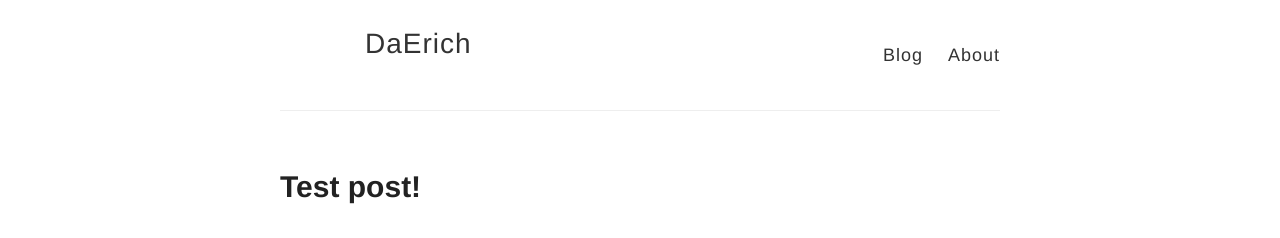
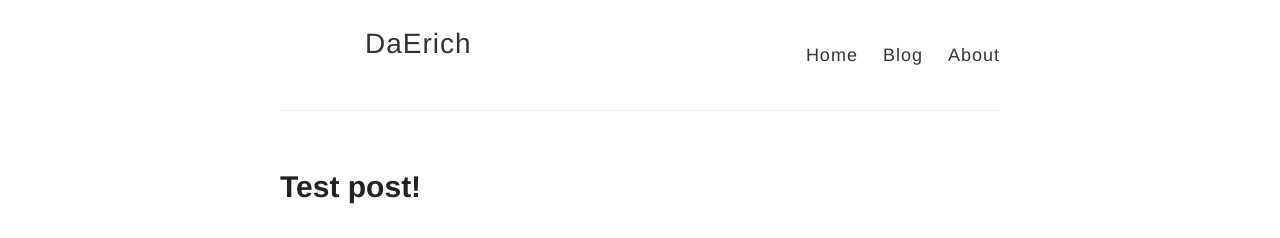
Before and after one commit to daerich/daerich.github.io.old, a Jekyll site: the page built from index.html, in a window 1280 px wide. Shown: the top 238 px of the page. Built offline with Jekyll 4.4.1, drawn with Linux system fonts in a browser that asks for light colours.

Commit message:
Update default.html

```diff
--- a/_layouts/default.html
+++ b/_layouts/default.html
@@ -27,7 +27,8 @@
           </div>
 
           <nav>
-            <a href="{{ site.baseurl }}/">Blog</a>
+            <a href"{{site.baseurl}}/">Home</a>
+            <a href="{{ site.baseurl }}/blog">Blog</a>
             <a href="{{ site.baseurl }}/about">About</a>
           </nav>
         </header>
```
